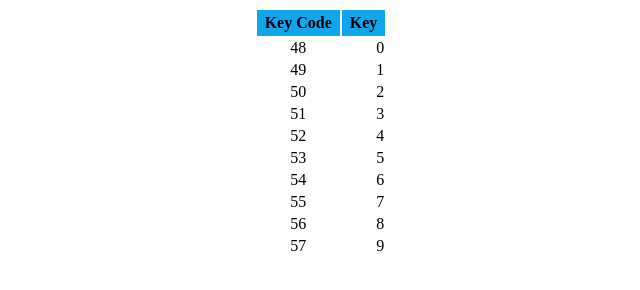
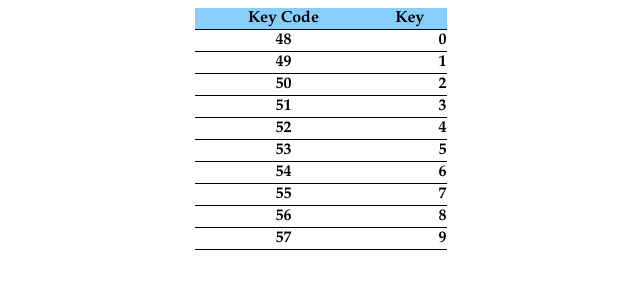
Before and after one commit to dharvapatel361/WoC3.0-JS-KeyCode-Visualizer, a plain HTML site: page index.html in a window 1280 px wide. Shown: the whole page, without its empty margins (319-959 px from the left). Drawn offline with Linux system fonts and the light colour scheme.

Commit message:
Update index.html

```diff
--- a/index.html
+++ b/index.html
@@ -1,72 +1,80 @@
 <!DOCTYPE html>
-<html lang="en">
-<head>
-    <meta charset="UTF-8">
-    <meta name="viewport" content="width=device-width, initial-scale=1.0">
-    <title>table</title>
 <style>
-        table{
-            align-content: center;
-            text-align: center;
-        }
     .s{
         text-align: right;
     }
+    .a{
+        background-color: lightskyblue;
+    }
+    table{
+        border-collapse: collapse;
+        width: 20%;
+        font-family: Garamond;
+    }
     th{
-            background-color: rgb(14, 166, 236);
-            padding: .25em .5em;
-            position: -webkit-sticky;
-            position: sticky;
+        border-bottom: 1px solid;
     }
-
 </style>
-</head>
+<html>
     <body>
         <table align="center">
-        <tr>
+            <tr class="a">
                 <th>Key Code</th>
                 <th>Key</th>
             </tr>
-        <tr>
-            <td>48</td>
-            <td class="s">0</td>
+
+            <tr class="b">
+                <th>48</th>
+                <th class="s">0 </th>
                 </tr>
-        <tr>
-            <td>49</td>
-            <td class="s">1</td>
+
             </tr>
-        <tr>
-            <td>50</td>
-            <td class="s">2</td>
+
+            <tr class="b">
+                <th>49</th>
+                <th class="s">1</th>
             </tr>
-        <tr>
-            <td>51</td>
-            <td class="s">3</td>
+
+            <tr class="b">
+                <th>50</th>
+                <th class="s">2</th>
             </tr>
-        <tr>
-            <td>52</td>
-            <td class="s">4</td>
+
+            <tr class="b">
+                <th>51</th>
+                <th class="s">3</th>
             </tr>
-        <tr>
-            <td>53</td>
-            <td class="s">5</td>
+
+            <tr class="b">
+                <th>52</th>
+                <th class="s">4</th>
             </tr>
-        <tr>
-            <td>54</td>
-            <td class="s">6</td>
+
+            <tr class="b">
+                <th>53</th>
+                <th class="s">5</th>
             </tr>
-        <tr>
-            <td>55</td>
-            <td class="s">7</td>
+
+            <tr class="b">
+                <th>54</th>
+                <th class="s">6</th>
             </tr>
-        <tr>
-            <td>56</td>
-            <td class="s">8</td>
+
+            <tr class="b">
+                <th>55</th>
+                <th class="s">7</th>
             </tr>
-        <tr>
-            <td>57</td>
-            <td class="s">9</td>
+
+            <tr class="b">
+                <th>56</th>
+                <th class="s">8</th>
             </tr>
+
+            <tr class="b">
+                <th>57</th>
+                <th class="s">9</th>
+            </tr>
+
         </table>
     </body>
 </html>
```
Lines whose indentation alone changed are shown as unchanged.
